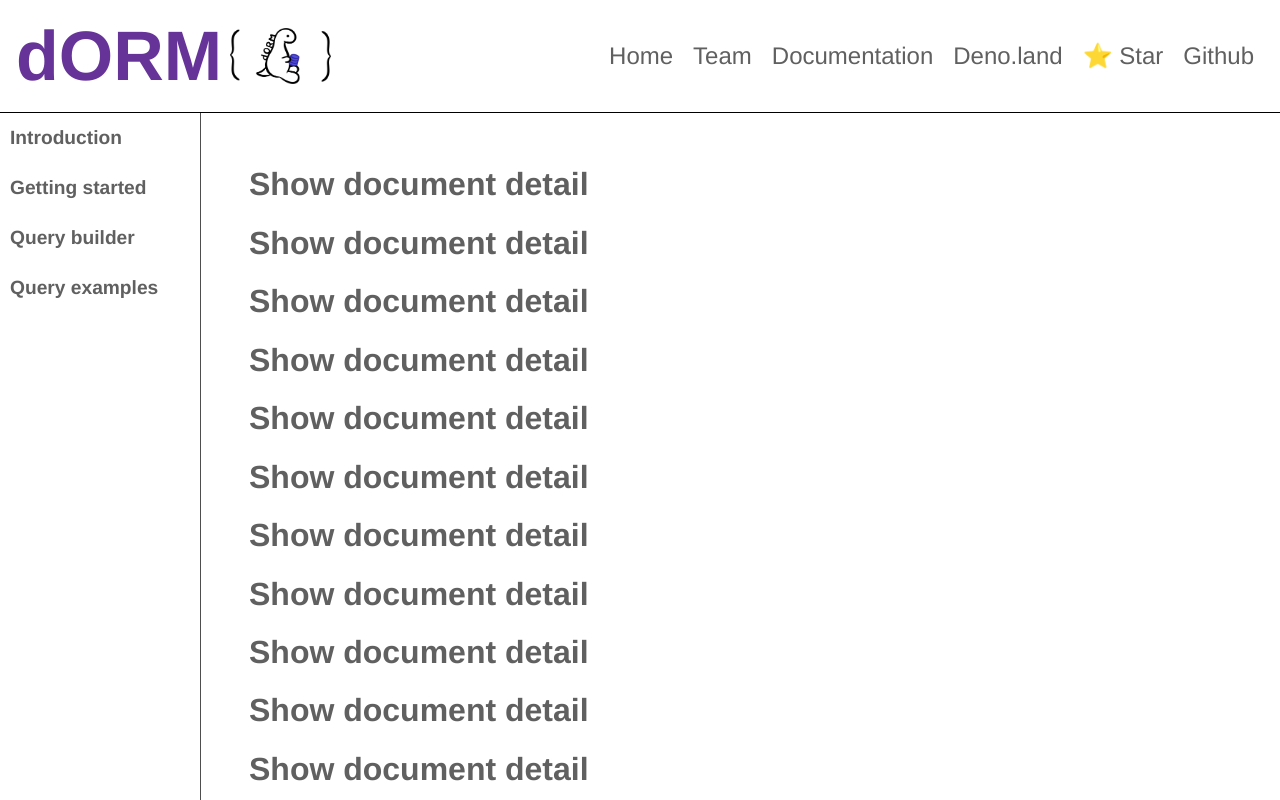
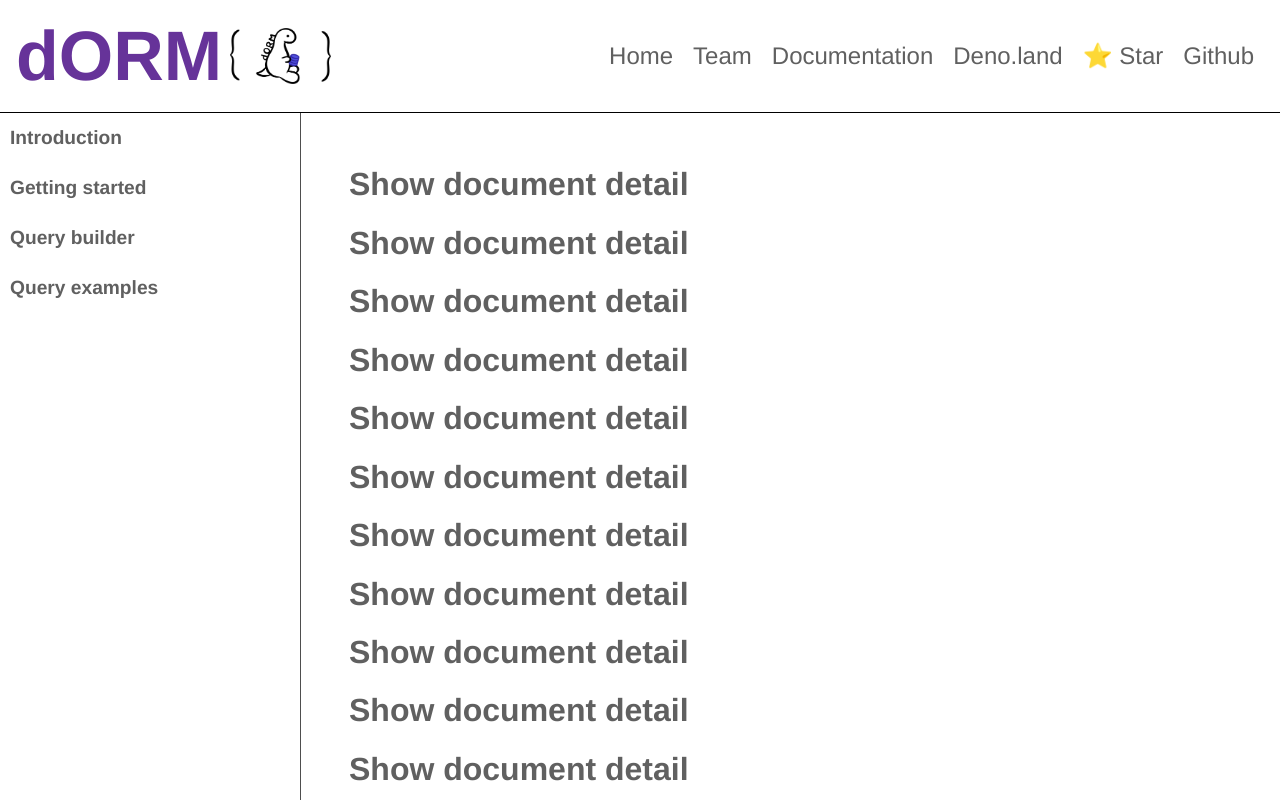
Before and after one commit to oslabs-beta/dORM-website, a Next.js app: page /docs in a window 1280 px wide. Shown: the top 800 px of the page. Built offline with nearby package versions, Linux system fonts and the light colour scheme.

Commit message:
css update

```diff
--- a/components/Footer.js
+++ b/components/Footer.js
@@ -27,7 +27,7 @@ const Footer = () => {
         </div>
         <div className={styles.directoryContainer}>
           <h4>TEAM</h4>
-          <Link href='/#teamComp'>
+          <Link href='/#team'>
             <a>About Us</a>
           </Link>
         </div>
--- a/components/Navbar.js
+++ b/components/Navbar.js
@@ -36,7 +36,7 @@ const NavBar = () => {
           </li>
 
           <li>
-            <Link href='/#teamComp'>
+            <Link href='/#team'>
               <div>Team</div>
             </Link>
           </li>
--- a/components/Sidebar.js
+++ b/components/Sidebar.js
@@ -7,7 +7,7 @@ const Sidebar = () => {
   return (
     <>
       <div>
-        <SidebarLayout width={200} height={'80vh'}>
+        <SidebarLayout width={300} height={'95vh'}>
           <Accordion title='Introduction'>
             <Link href='/'>
               <div className={styles.accordionText}>Home</div>
--- a/components/SidebarLayout.js
+++ b/components/SidebarLayout.js
@@ -23,7 +23,7 @@ const SidebarLayout = ({ width, height, children }) => {
         style={{
           transform: `translatex(${xPosition}px)`,
           width: width,
-          minHeight: height,
+          // minHeight: height,
         }}
       >
         {/* <button
--- a/components/Team.js
+++ b/components/Team.js
@@ -5,7 +5,7 @@ import TeamCard from './TeamCard';
 export default function Team() {
   return (
     <>
-      <div className={styles.teamComp} id='teamComp'>
+      <div className={styles.teamComp} id='team'>
         <TeamCard
           name='Han Dump'
           profilePic='/red.png'
--- a/styles/SidebarLayout.module.scss
+++ b/styles/SidebarLayout.module.scss
@@ -3,21 +3,11 @@
   display: flex;
   flex-direction: column;
   border-right: 1px solid;
-  border-radius: 0;
+
+  overflow-y: scroll;
+
   border-color: rgba(0, 0, 0, 0.693);
   background-color: rgb(255, 255, 255);
+
   transition: 0.8s ease;
 }
-
-.toggleMenu {
-  height: 50px;
-  border-top-right-radius: 10rem;
-  border-bottom-right-radius: 9rem;
-  width: 10px;
-  position: absolute;
-  outline: none;
-  z-index: 1;
-  background-color: rgba(64, 194, 133, 0.693);
-  border-color: rgba(64, 194, 133, 0.693);
-  border-left: 0;
-}
--- a/styles/globals.scss
+++ b/styles/globals.scss
@@ -13,6 +13,17 @@ html {
   overflow-y: scroll;
 }
 
+::-webkit-scrollbar {
+  width: 10px;
+  background: rgb(237, 237, 237);
+}
+
+/* Handle */
+::-webkit-scrollbar-thumb {
+  background-color: rgb(128, 128, 128);
+  border-radius: 20px;
+}
+
 .bodyContainer {
   margin: 3rem 5rem;
 }
```
